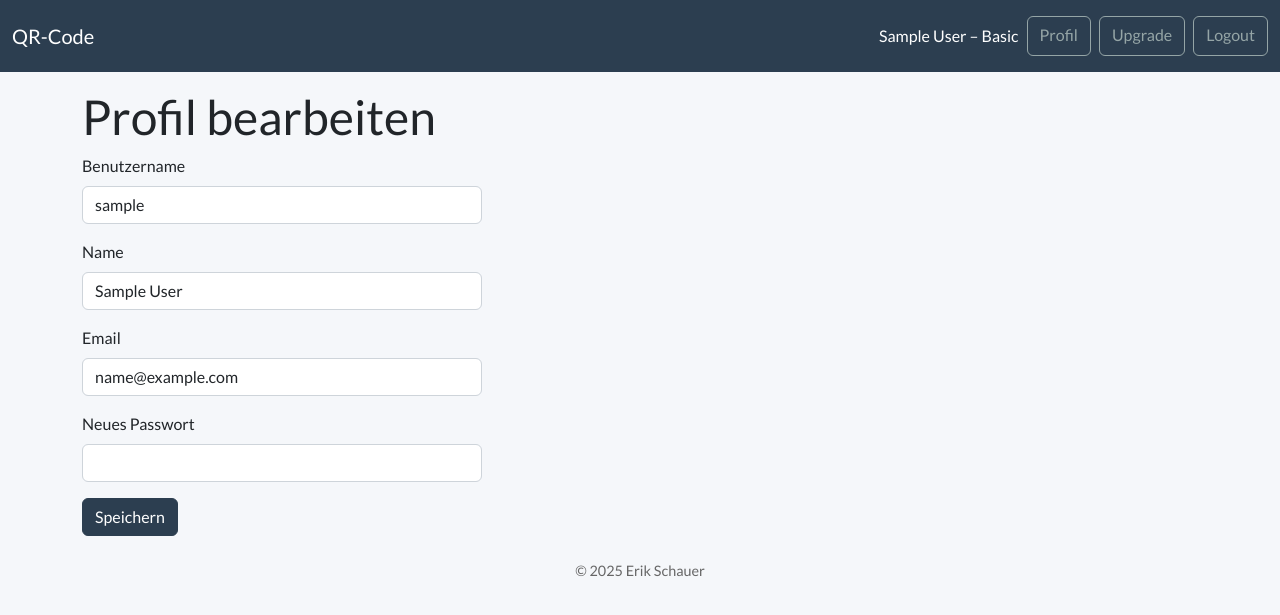
After one commit to DO1FFE/qrcode, a Flask app: page /profile in a window 1280 px wide. The commit adds this page. Shown: the top 615 px of the page. Run offline with Flask 3, Linux system fonts and the light colour scheme; the visitor is signed in with stand-in values (Sample User, id 1); some libraries are stand-ins or nearby versions.

```diff
--- a/app.py
+++ b/app.py
@@ -20,7 +20,6 @@ from flask_login import (
     UserMixin,
 )
 from werkzeug.security import generate_password_hash, check_password_hash
-from flask_dance.contrib.google import make_google_blueprint, google
 import qrcode
 from qrcode.image.styledpil import StyledPilImage
 from qrcode.image.styles.moduledrawers import RoundedModuleDrawer
@@ -50,13 +49,17 @@ PLAN_LIMITS = {
 def inject_current_year():
     return {'current_year': datetime.now().year}
 
+# Expose plan limits to templates
+@app.context_processor
+def inject_plan_limits():
+    return {'PLAN_LIMITS': PLAN_LIMITS}
+
 # Database
 
 db = SQLAlchemy(app)
 
 class User(UserMixin, db.Model):
     id = db.Column(db.Integer, primary_key=True)
-    google_id = db.Column(db.String(255), unique=True)
     username = db.Column(db.String(255), unique=True)
     password_hash = db.Column(db.String(255))
     name = db.Column(db.String(255))
@@ -82,21 +85,22 @@ login_manager.login_view = 'login'
 def load_user(user_id):
     return User.query.get(int(user_id))
 
-# Google OAuth using Flask-Dance
-os.environ.setdefault('OAUTHLIB_INSECURE_TRANSPORT', '1')
-google_bp = make_google_blueprint(scope=['profile', 'email'])
-app.register_blueprint(google_bp, url_prefix='/login')
 
 @app.route('/register', methods=['GET', 'POST'])
 def register():
     if request.method == 'POST':
         username = request.form.get('username')
+        email = request.form.get('email')
         password = request.form.get('password')
         if User.query.filter_by(username=username).first():
             flash('Benutzername bereits vergeben')
             return redirect(url_for('register'))
+        if User.query.filter_by(email=email).first():
+            flash('Email bereits vergeben')
+            return redirect(url_for('register'))
         user = User(
             username=username,
+            email=email,
             password_hash=generate_password_hash(password),
         )
         db.session.add(user)
@@ -121,30 +125,28 @@ def login():
         flash('Ungültige Anmeldedaten')
     return render_template('login.html')
 
-@app.route('/login/google')
-def login_google():
-    if not google.authorized:
-        return redirect(url_for('google.login'))
-    resp = google.get('/oauth2/v2/userinfo')
-    assert resp.ok, resp.text
-    info = resp.json()
-    user = User.query.filter_by(google_id=info['id']).first()
-    if not user:
-        user = User(
-            google_id=info['id'],
-            name=info.get('name'),
-            email=info.get('email'),
-        )
-        db.session.add(user)
-        db.session.commit()
-    login_user(user)
-    return redirect(url_for('index'))
 
 @app.route('/logout')
 @login_required
 def logout():
     logout_user()
     return redirect(url_for('index'))
+
+
+@app.route('/profile', methods=['GET', 'POST'])
+@login_required
+def profile():
+    if request.method == 'POST':
+        current_user.username = request.form.get('username')
+        current_user.name = request.form.get('name')
+        current_user.email = request.form.get('email')
+        password = request.form.get('password')
+        if password:
+            current_user.password_hash = generate_password_hash(password)
+        db.session.commit()
+        flash('Profil aktualisiert')
+        return redirect(url_for('profile'))
+    return render_template('profile.html')
 
 
 @app.route('/upgrade', methods=['GET', 'POST'])
@@ -156,21 +158,25 @@ def upgrade():
             current_user.plan = 'starter'
             current_user.upgrade_method = f'code:{code}'
             db.session.commit()
+            enforce_qrcode_limit(current_user)
             flash('Starter Plan aktiviert!')
         elif code == '2025PRO':
             current_user.plan = 'pro'
             current_user.upgrade_method = f'code:{code}'
             db.session.commit()
+            enforce_qrcode_limit(current_user)
             flash('Pro Plan aktiviert!')
         elif code == '2025PREMIUM':
             current_user.plan = 'premium'
             current_user.upgrade_method = f'code:{code}'
             db.session.commit()
+            enforce_qrcode_limit(current_user)
             flash('Premium Plan aktiviert!')
         elif code == '2025UNLIMITED':
             current_user.plan = 'unlimited'
             current_user.upgrade_method = f'code:{code}'
             db.session.commit()
+            enforce_qrcode_limit(current_user)
             flash('Unlimited Plan aktiviert!')
         else:
             flash('Ungültiger Code')
@@ -225,6 +231,21 @@ def generate_qr_files(
         svg_img.save(f)
 
     return qr_id, png_path, jpg_path, svg_path
+
+
+def enforce_qrcode_limit(user):
+    limit = PLAN_LIMITS.get(user.plan)
+    if limit is None:
+        return
+    qrs = QRCode.query.filter_by(user_id=user.id).order_by(QRCode.id).all()
+    excess = len(qrs) - limit
+    if excess > 0:
+        for qr in qrs[:excess]:
+            for path in [qr.png_path, qr.jpg_path, qr.svg_path]:
+                if path and os.path.exists(path):
+                    os.remove(path)
+            db.session.delete(qr)
+        db.session.commit()
 
 @app.route('/', methods=['GET', 'POST'])
 def index():
@@ -344,6 +365,7 @@ def edit_user(user_id):
         user.plan = request.form.get('plan')
         user.upgrade_method = request.form.get('upgrade_method')
         db.session.commit()
+        enforce_qrcode_limit(user)
         flash('Benutzer aktualisiert')
         return redirect(url_for('admin_panel'))
     return render_template('edit_user.html', user=user)
--- a/requirements.txt
+++ b/requirements.txt
@@ -1,6 +1,5 @@
 flask
 flask_sqlalchemy
 flask_login
-flask_dance
 qrcode[pil]
 Pillow
--- a/templates/base.html
+++ b/templates/base.html
@@ -16,12 +16,12 @@
                 {% if current_user.username == 'DO1FFE' %}
                 <a class="btn btn-outline-warning me-2" href="{{ url_for('admin_panel') }}">Admin</a>
                 {% endif %}
+                <a class="btn btn-outline-secondary me-2" href="{{ url_for('profile') }}">Profil</a>
                 <a class="btn btn-outline-secondary me-2" href="{{ url_for('upgrade') }}">Upgrade</a>
                 <a class="btn btn-outline-secondary" href="{{ url_for('logout') }}">Logout</a>
             {% else %}
                 <a class="btn btn-outline-primary me-2" href="{{ url_for('login') }}">Login</a>
                 <a class="btn btn-outline-secondary me-2" href="{{ url_for('register') }}">Registrieren</a>
-                <a class="btn btn-outline-success" href="{{ url_for('login_google') }}">Login mit Google</a>
             {% endif %}
         </div>
     </div>
--- /dev/null
+++ b/templates/profile.html
@@ -0,0 +1,23 @@
+{% extends 'base.html' %}
+{% block content %}
+<h1>Profil bearbeiten</h1>
+<form method="post" style="max-width:400px;">
+  <div class="mb-3">
+    <label class="form-label">Benutzername</label>
+    <input type="text" class="form-control" name="username" value="{{ current_user.username }}" required>
+  </div>
+  <div class="mb-3">
+    <label class="form-label">Name</label>
+    <input type="text" class="form-control" name="name" value="{{ current_user.name }}">
+  </div>
+  <div class="mb-3">
+    <label class="form-label">Email</label>
+    <input type="email" class="form-control" name="email" value="{{ current_user.email }}">
+  </div>
+  <div class="mb-3">
+    <label class="form-label">Neues Passwort</label>
+    <input type="password" class="form-control" name="password">
+  </div>
+  <button class="btn btn-primary" type="submit">Speichern</button>
+</form>
+{% endblock %}
--- a/templates/register.html
+++ b/templates/register.html
@@ -7,6 +7,10 @@
     <input type="text" class="form-control" name="username" required>
   </div>
   <div class="mb-3">
+    <label class="form-label">Email</label>
+    <input type="email" class="form-control" name="email" required>
+  </div>
+  <div class="mb-3">
     <label class="form-label">Passwort</label>
     <input type="password" class="form-control" name="password" required>
   </div>
--- a/templates/upgrade.html
+++ b/templates/upgrade.html
@@ -22,6 +22,7 @@
     <input type="hidden" name="src" value="1">
     <button class="btn btn-outline-primary">Starter für 1,99€/Monat</button>
   </form>
+  <small class="text-muted">bis zu {{ PLAN_LIMITS['starter'] }} QR-Codes</small>
 </div>
 <div class="mb-3">
   <form action="https://www.paypal.com/cgi-bin/webscr" method="post" target="_blank">
@@ -35,6 +36,7 @@
     <input type="hidden" name="src" value="1">
     <button class="btn btn-outline-primary">Pro für 4,99€/Monat</button>
   </form>
+  <small class="text-muted">bis zu {{ PLAN_LIMITS['pro'] }} QR-Codes</small>
 </div>
 <div class="mb-3">
   <form action="https://www.paypal.com/cgi-bin/webscr" method="post" target="_blank">
@@ -48,6 +50,7 @@
     <input type="hidden" name="src" value="1">
     <button class="btn btn-outline-primary">Premium für 9,99€/Monat</button>
   </form>
+  <small class="text-muted">bis zu {{ PLAN_LIMITS['premium'] }} QR-Codes</small>
 </div>
 <div>
   <form action="https://www.paypal.com/cgi-bin/webscr" method="post" target="_blank">
@@ -61,5 +64,6 @@
     <input type="hidden" name="src" value="1">
     <button class="btn btn-outline-primary">Unlimited für 19,99€/Monat</button>
   </form>
+  <small class="text-muted">unbegrenzte QR-Codes</small>
 </div>
 {% endblock %}
```
Also changed, not shown: README.md.
